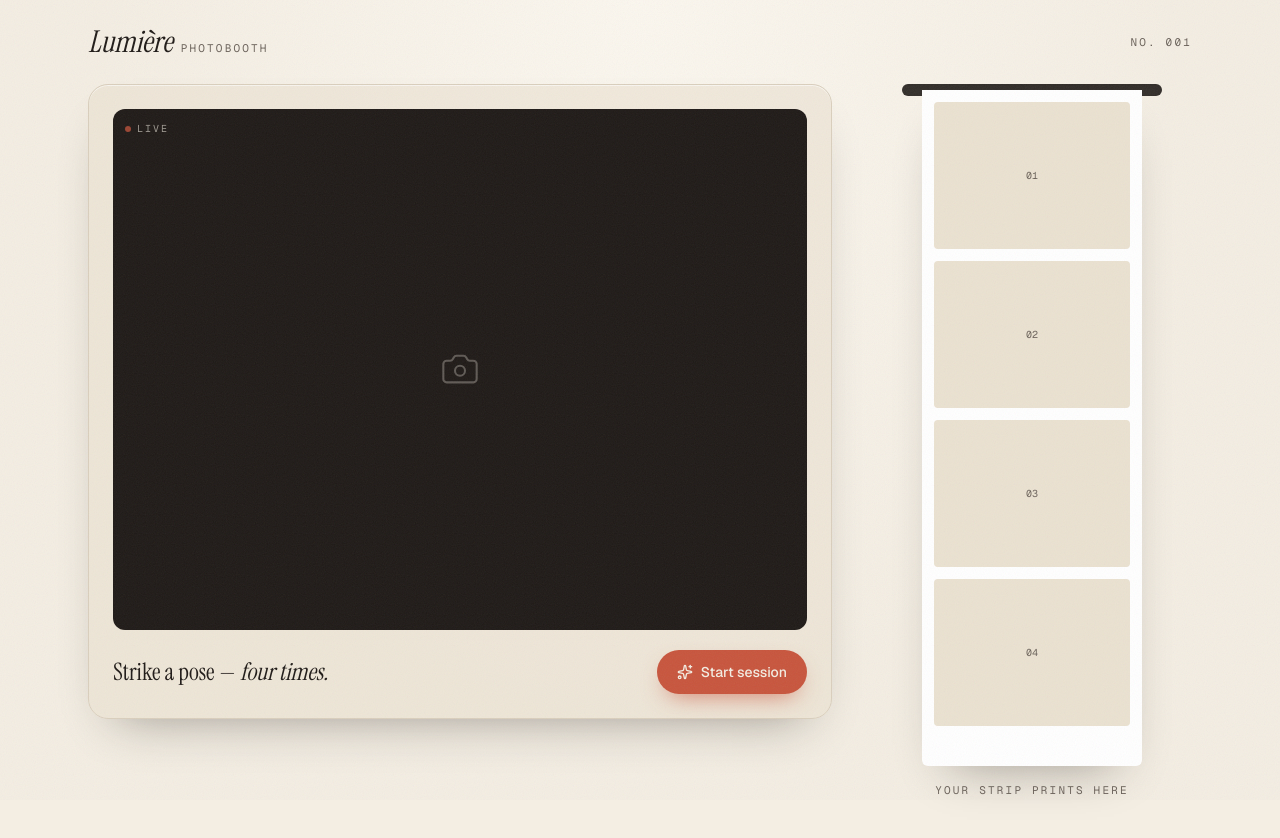
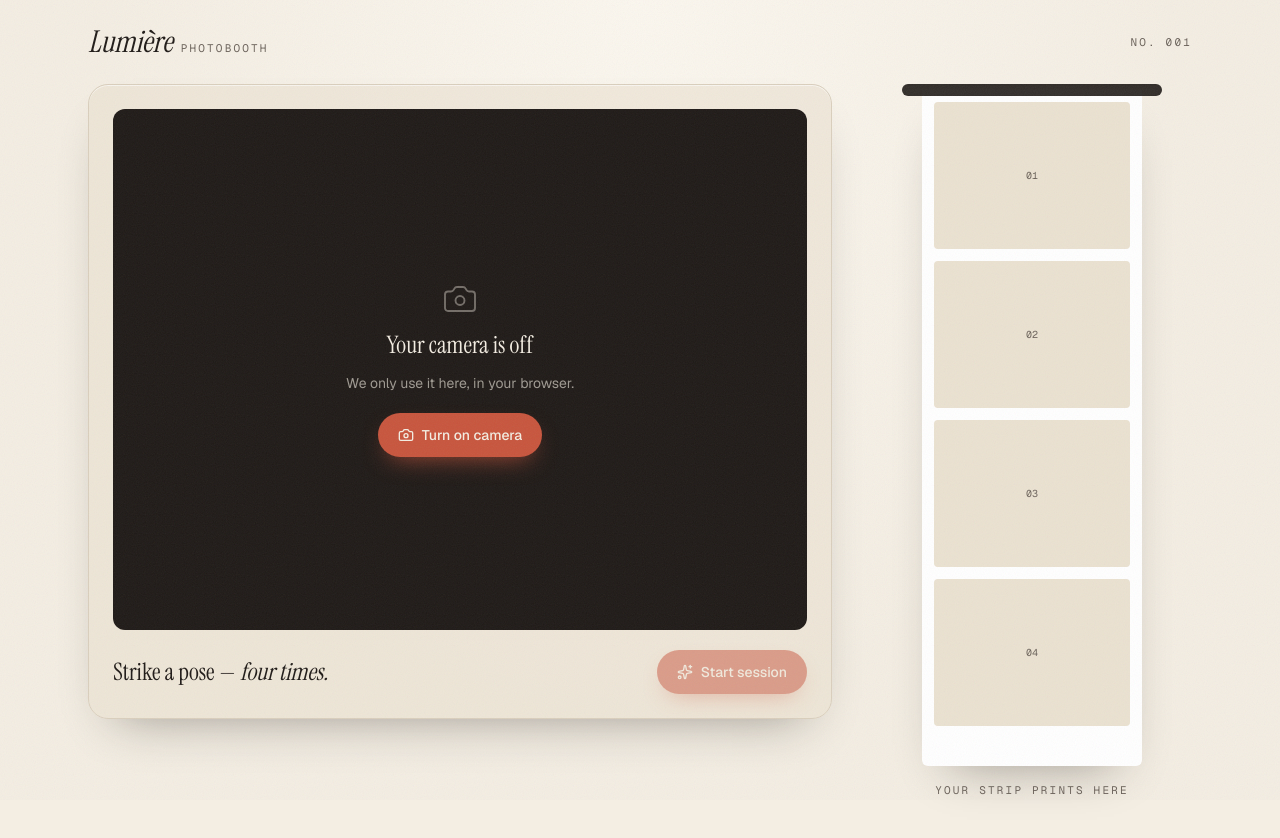
Before and after one commit to NikithaUpadhya/photobooth, a Next.js app in the folder web/: page / in a window 1280 px wide. Shown: the top 838 px of the page. Built offline with nearby package versions, Linux system fonts and the light colour scheme.

Commit message:
feat(web): useCamera hook with permission states

```diff
--- a/web/app/page.tsx
+++ b/web/app/page.tsx
@@ -1,10 +1,8 @@
-import { Camera, Sparkles } from "lucide-react";
-import { Button } from "@/components/ui/button";
+import { PhotoBooth } from "@/components/booth/photo-booth";
 
 export default function Home() {
   return (
     <div className="mx-auto max-w-6xl px-4 sm:px-6">
-      {/* Header */}
       <header className="flex items-center justify-between py-6">
         <div className="flex items-baseline gap-2">
           <span className="font-display text-3xl italic">Lumière</span>
@@ -17,46 +15,7 @@ export default function Home() {
         </span>
       </header>
 
-      <main className="grid gap-10 pb-16 lg:grid-cols-[1fr_320px] lg:items-start">
-        {/* Booth */}
-        <section className="rounded-card border border-line bg-paper-deep/60 p-4 shadow-card sm:p-6">
-          <div className="relative grid aspect-[4/3] place-items-center overflow-hidden rounded-xl bg-ink">
-            <Camera className="size-10 text-paper/30" strokeWidth={1.25} />
-            <span className="absolute left-3 top-3 flex items-center gap-1.5 font-mono text-[10px] uppercase tracking-[0.2em] text-paper/60">
-              <span className="size-1.5 animate-pulse rounded-full bg-accent" />
-              Live
-            </span>
-          </div>
-
-          <div className="mt-5 flex flex-col items-center gap-4 sm:flex-row sm:justify-between">
-            <p className="font-display text-2xl">
-              Strike a pose — <em>four times.</em>
-            </p>
-            <Button>
-              <Sparkles className="size-4" />
-              Start session
-            </Button>
-          </div>
-        </section>
-
-        {/* Strip slot */}
-        <aside className="flex flex-col items-center">
-          <div className="h-3 w-full max-w-[260px] rounded-full bg-ink/90 shadow-inner" />
-          <div className="-mt-1.5 w-[220px] rounded-b-md bg-white p-3 pb-10 shadow-card">
-            {Array.from({ length: 4 }).map((_, i) => (
-              <div
-                key={i}
-                className="mb-3 grid aspect-[4/3] place-items-center rounded-sm bg-paper-deep font-mono text-[10px] text-ink-soft last:mb-0"
-              >
-                {String(i + 1).padStart(2, "0")}
-              </div>
-            ))}
-          </div>
-          <p className="mt-4 font-mono text-[11px] uppercase tracking-[0.2em] text-ink-soft">
-            Your strip prints here
-          </p>
-        </aside>
-      </main>
+      <PhotoBooth />
     </div>
   );
 }
--- /dev/null
+++ b/web/components/booth/camera-view.tsx
@@ -0,0 +1,66 @@
+import type { RefObject } from "react";
+import { Camera, CameraOff, Loader2, RotateCcw } from "lucide-react";
+import { Button } from "@/components/ui/button";
+import type { CameraStatus } from "@/hooks/use-camera";
+
+type Props = {
+  videoRef: RefObject<HTMLVideoElement | null>;
+  status: CameraStatus;
+  onStart: () => void;
+};
+
+const messages: Record<Exclude<CameraStatus, "ready">, { title: string; body: string }> = {
+  idle: { title: "Your camera is off", body: "We only use it here, in your browser." },
+  requesting: { title: "Waiting for permission…", body: "Check the prompt at the top of your browser." },
+  denied: {
+    title: "Camera access was blocked",
+    body: "Click the camera icon in the address bar, allow access, then try again.",
+  },
+  unavailable: { title: "No camera found", body: "Plug one in or try another device." },
+  error: { title: "Couldn't start the camera", body: "It may be in use by another app." },
+};
+
+export function CameraView({ videoRef, status, onStart }: Props) {
+  const ready = status === "ready";
+
+  return (
+    <div className="relative grid aspect-[4/3] place-items-center overflow-hidden rounded-xl bg-ink">
+      {/* Always rendered so the ref exists before start() runs */}
+      <video
+        ref={videoRef}
+        playsInline
+        muted
+        className={`absolute inset-0 size-full -scale-x-100 object-cover transition-opacity duration-700 ${
+          ready ? "opacity-100" : "opacity-0"
+        }`}
+      />
+
+      {ready ? (
+        <span className="absolute left-3 top-3 flex items-center gap-1.5 rounded-full bg-ink/40 px-2 py-1 font-mono text-[10px] uppercase tracking-[0.2em] text-paper/80 backdrop-blur">
+          <span className="size-1.5 animate-pulse rounded-full bg-accent" />
+          Live
+        </span>
+      ) : (
+        <div className="relative flex max-w-xs flex-col items-center gap-3 px-6 text-center text-paper">
+          {status === "requesting" ? (
+            <Loader2 className="size-9 animate-spin text-paper/40" strokeWidth={1.25} />
+          ) : status === "idle" ? (
+            <Camera className="size-9 text-paper/40" strokeWidth={1.25} />
+          ) : (
+            <CameraOff className="size-9 text-accent" strokeWidth={1.25} />
+          )}
+
+          <p className="font-display text-2xl">{messages[status].title}</p>
+          <p className="text-sm text-paper/60">{messages[status].body}</p>
+
+          {status !== "requesting" && status !== "unavailable" && (
+            <Button className="mt-2" onClick={onStart}>
+              {status === "idle" ? <Camera className="size-4" /> : <RotateCcw className="size-4" />}
+              {status === "idle" ? "Turn on camera" : "Try again"}
+            </Button>
+          )}
+        </div>
+      )}
+    </div>
+  );
+}
--- /dev/null
+++ b/web/components/booth/photo-booth.tsx
@@ -0,0 +1,31 @@
+"use client";
+
+import { Sparkles } from "lucide-react";
+import { Button } from "@/components/ui/button";
+import { useCamera } from "@/hooks/use-camera";
+import { CameraView } from "./camera-view";
+import { StripPreview } from "./strip-preview";
+
+export function PhotoBooth() {
+  const { videoRef, status, start } = useCamera();
+
+  return (
+    <main className="grid gap-10 pb-16 lg:grid-cols-[1fr_320px] lg:items-start">
+      <section className="rounded-card border border-line bg-paper-deep/60 p-4 shadow-card sm:p-6">
+        <CameraView videoRef={videoRef} status={status} onStart={start} />
+
+        <div className="mt-5 flex flex-col items-center gap-4 sm:flex-row sm:justify-between">
+          <p className="font-display text-2xl">
+            Strike a pose — <em>four times.</em>
+          </p>
+          <Button disabled={status !== "ready"}>
+            <Sparkles className="size-4" />
+            Start session
+          </Button>
+        </div>
+      </section>
+
+      <StripPreview />
+    </main>
+  );
+}
--- /dev/null
+++ b/web/components/booth/strip-preview.tsx
@@ -0,0 +1,21 @@
+export function StripPreview() {
+  return (
+    <aside className="flex flex-col items-center">
+      {/* relative z-10 puts the slot on top of the strip */}
+      <div className="relative z-10 h-3 w-full max-w-[260px] rounded-full bg-ink/90 shadow-inner" />
+      <div className="-mt-1.5 w-[220px] rounded-b-md bg-white p-3 pb-10 shadow-card">
+        {Array.from({ length: 4 }).map((_, i) => (
+          <div
+            key={i}
+            className="mb-3 grid aspect-[4/3] place-items-center rounded-sm bg-paper-deep font-mono text-[10px] text-ink-soft last:mb-0"
+          >
+            {String(i + 1).padStart(2, "0")}
+          </div>
+        ))}
+      </div>
+      <p className="mt-4 font-mono text-[11px] uppercase tracking-[0.2em] text-ink-soft">
+        Your strip prints here
+      </p>
+    </aside>
+  );
+}
--- /dev/null
+++ b/web/hooks/use-camera.ts
@@ -0,0 +1,66 @@
+import { useCallback, useEffect, useRef, useState } from "react";
+
+export type CameraStatus =
+  | "idle"
+  | "requesting"
+  | "ready"
+  | "denied"
+  | "unavailable"
+  | "error";
+
+export function useCamera() {
+  const videoRef = useRef<HTMLVideoElement>(null);
+  const streamRef = useRef<MediaStream | null>(null);
+  const [status, setStatus] = useState<CameraStatus>("idle");
+
+  const stopTracks = () => {
+    streamRef.current?.getTracks().forEach((track) => track.stop());
+    streamRef.current = null;
+  };
+
+  const start = useCallback(async () => {
+    if (!navigator.mediaDevices?.getUserMedia) {
+      setStatus("unavailable");
+      return;
+    }
+
+    setStatus("requesting");
+    try {
+      const stream = await navigator.mediaDevices.getUserMedia({
+        video: {
+          facingMode: "user",
+          width: { ideal: 1280 },
+          height: { ideal: 960 },
+        },
+        audio: false,
+      });
+
+      stopTracks(); // in case start() was called twice
+      streamRef.current = stream;
+
+      const video = videoRef.current;
+      if (video) {
+        video.srcObject = stream;
+        await video.play();
+      }
+      setStatus("ready");
+    } catch (err) {
+      const name = err instanceof DOMException ? err.name : "";
+      if (name === "NotAllowedError") setStatus("denied");
+      else if (name === "NotFoundError" || name === "OverconstrainedError")
+        setStatus("unavailable");
+      else setStatus("error");
+    }
+  }, []);
+
+  const stop = useCallback(() => {
+    stopTracks();
+    if (videoRef.current) videoRef.current.srcObject = null;
+    setStatus("idle");
+  }, []);
+
+  // Turn the camera off when the component unmounts
+  useEffect(() => stopTracks, []);
+
+  return { videoRef, status, start, stop };
+}
```
